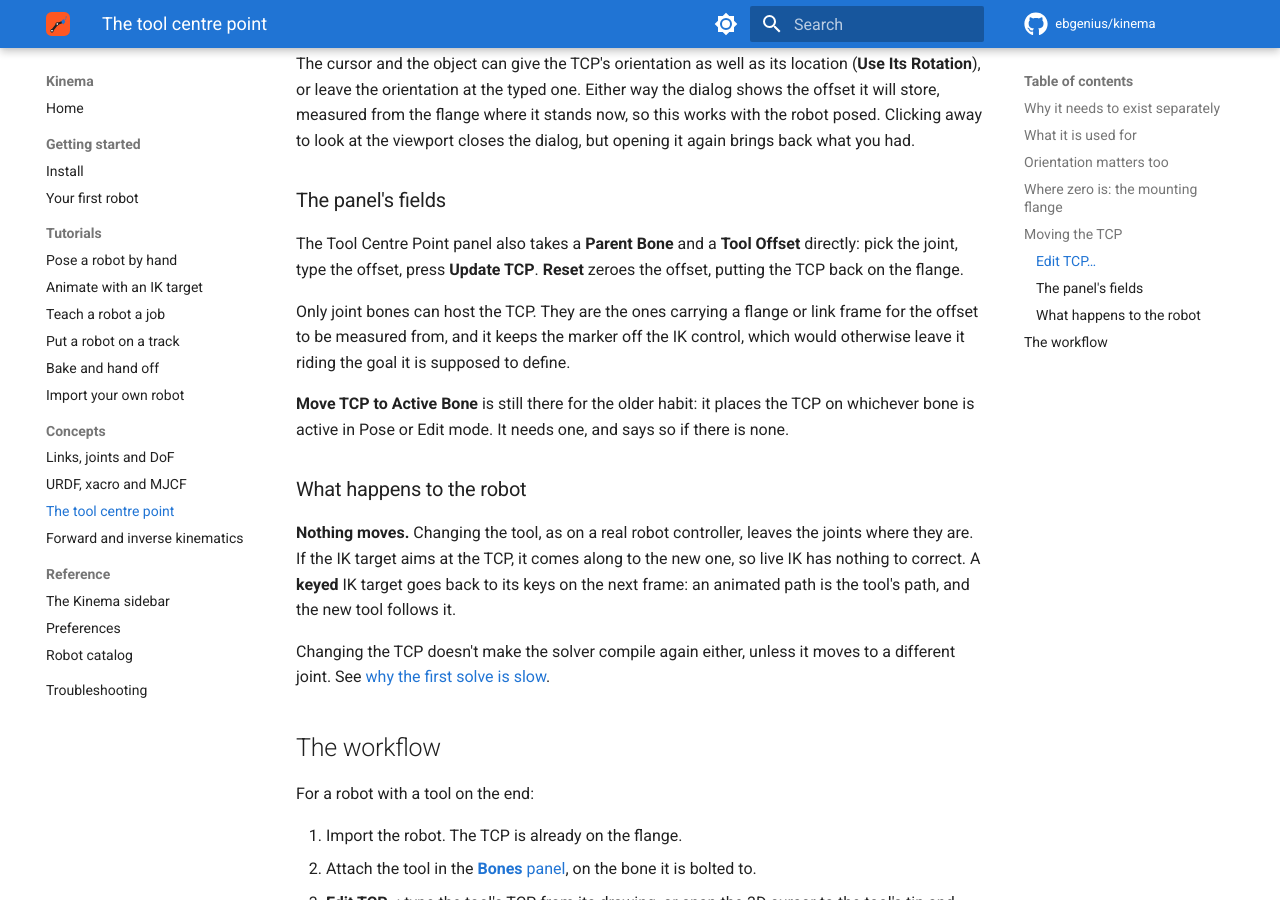
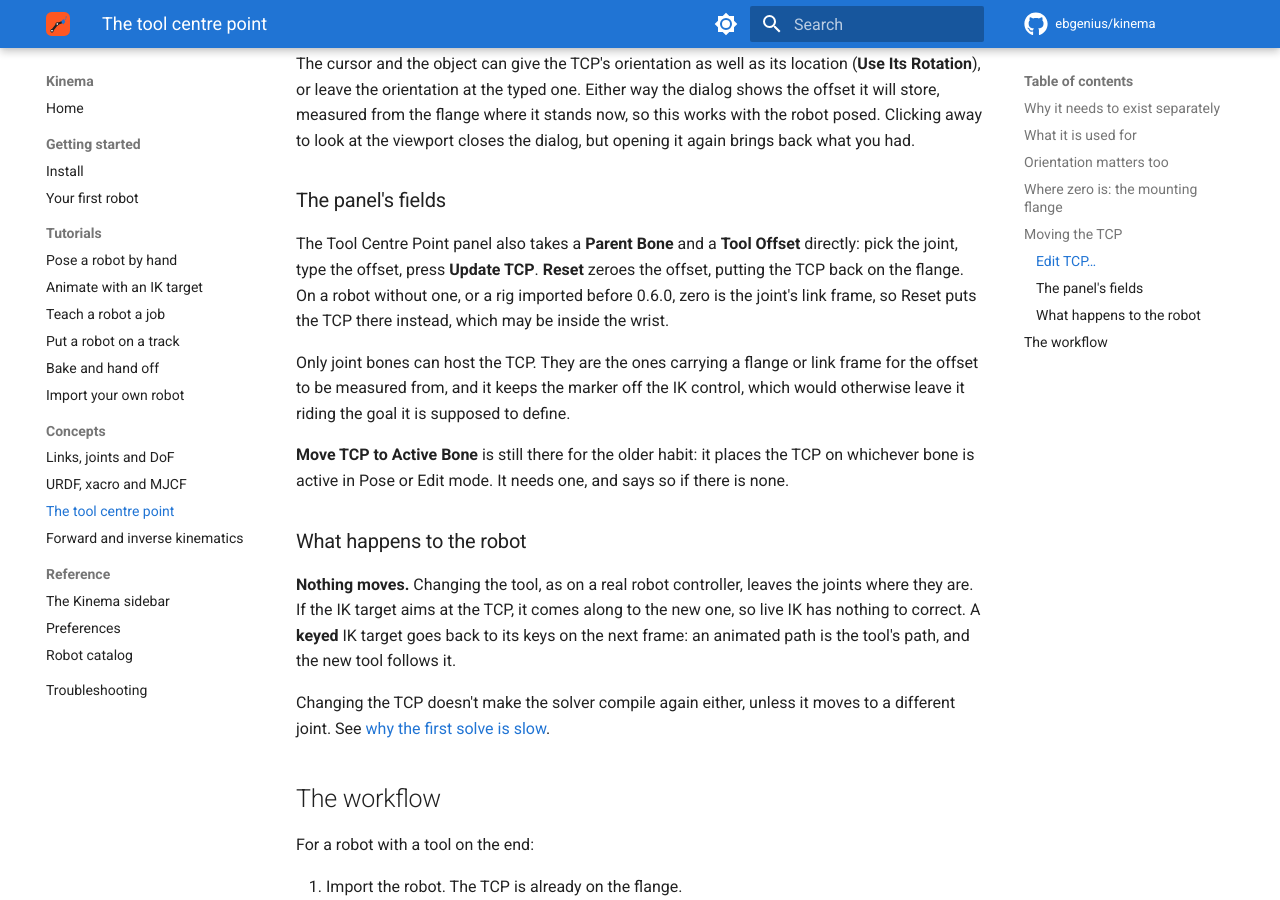
Before and after one commit to ebgenius/kinema, an MkDocs documentation site: the page built from docs/concepts/tcp.md, in a window 1280 px wide and 900 px high, scrolled down 2932 px. Built offline with MkDocs 1.6.1 and Material for MkDocs 9.7.7, drawn with Linux system fonts in a browser that asks for light colours; comment, search, counter and statistics services are not loaded.

Commit message:
Say where Reset puts the TCP when zero is the link frame
Reset was described as putting the TCP back on the flange. On a robot
without one, and on a rig imported before 0.6.0, zero is the joint's link
frame, so Reset puts the TCP there, possibly inside the wrist. The TCP page
and the sidebar reference's Reset row now say so.

Co-Authored-By: Claude Opus 5.5 <noreply@anthropic.com>
Claude-Session: https://claude.ai/code/session_01STDGr2TSt3t9R2wRg1mgJD

```diff
--- a/docs/concepts/tcp.md
+++ b/docs/concepts/tcp.md
@@ -114,7 +114,8 @@ back what you had.
 
 The Tool Centre Point panel also takes a **Parent Bone** and a **Tool Offset** directly: pick
 the joint, type the offset, press **Update TCP**. **Reset** zeroes the offset, putting the TCP
-back on the flange.
+back on the flange. On a robot without one, or a rig imported before 0.6.0, zero is the
+joint's link frame, so Reset puts the TCP there instead, which may be inside the wrist.
 
 Only joint bones can host the TCP. They are the ones carrying a flange or link frame for the
 offset to be measured from, and it keeps the marker off the IK control, which would otherwise
```
Also changed, not shown: docs/reference/sidebar.md (+1 -1 lines).
